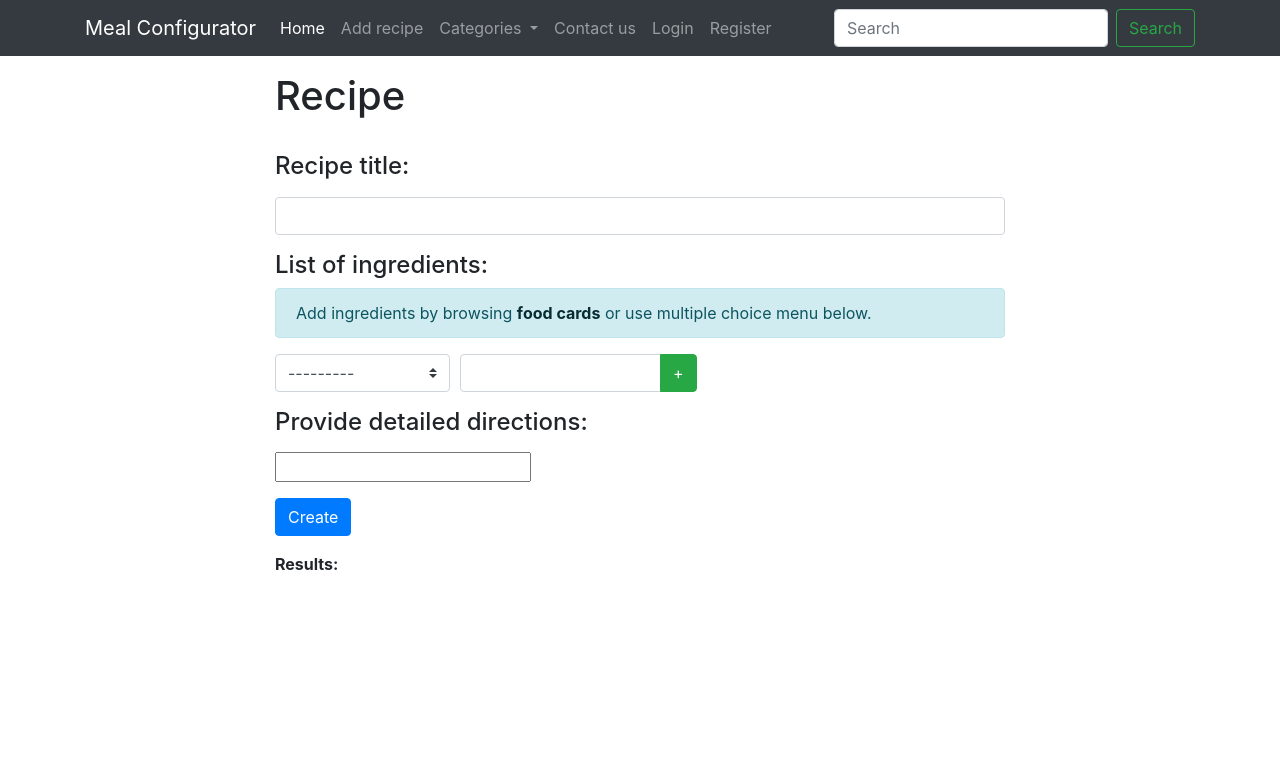
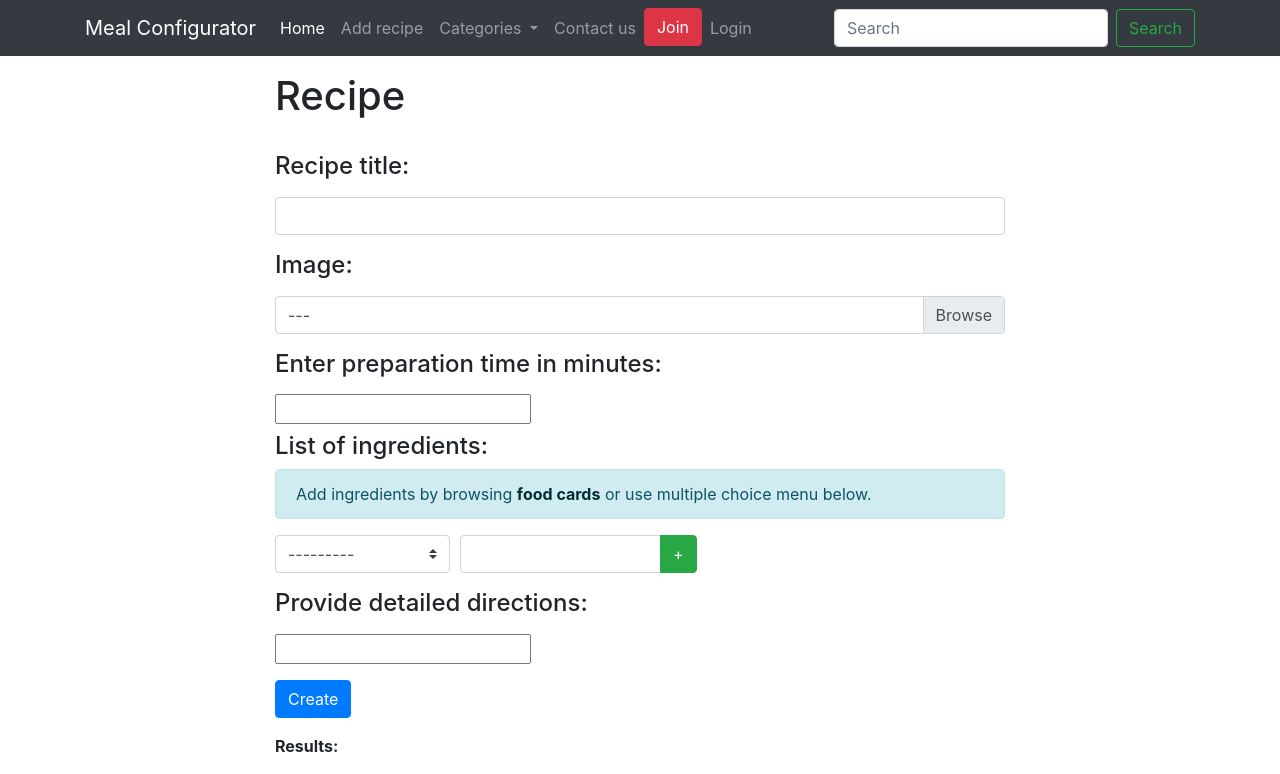
Before and after one commit to wroku/mc, a Django app: page /add-recipe/ in a window 1280 px wide. Shown: the top 774 px of the page. Run offline with Django 3.2, Linux system fonts and the light colour scheme; data comes from the database, SQL or seed files in the repository; both versions use the stored data as it was after the commit; some libraries are stand-ins or nearby versions.

Commit message:
Extend recipe model and start creating detailed recipe view

```diff
--- a/main/admin.py
+++ b/main/admin.py
@@ -21,7 +21,8 @@ class QuantityInline(admin.TabularInline):
 
 class RecipeAdmin(admin.ModelAdmin):
 
-    fields = ('user', 'recipe_name', 'directions')
+    prepopulated_fields = {'recipe_slug': ('recipe_name',)}
+    fields = ('user', 'recipe_name', 'recipe_image', 'height_field', 'width_field', 'recipe_slug', 'preparation_time', 'directions')
     inlines = (QuantityInline,)
 
 
--- a/main/forms.py
+++ b/main/forms.py
@@ -7,6 +7,7 @@ from tinymce.widgets import TinyMCE
 from django.forms import formset_factory
 from crispy_forms.helper import FormHelper
 from django.forms import BaseFormSet
+from PIL import Image
 
 
 class ContactForm(forms.Form):
@@ -21,11 +22,16 @@ class ContactForm(forms.Form):
 
 
 class NewUserForm(UserCreationForm):
-    email = forms.EmailField(required=True)
+
+
+    def __init__(self, *args, **kwargs):
+        super(NewUserForm, self).__init__(*args, **kwargs)
+        self.helper = FormHelper()
+        self.helper.form_show_labels = False
 
     class Meta:
         model = User
-        fields = ('username', 'email', 'password', 'password2')
+        fields = ('username', 'email')
 
     def save(self, commit=True):
         user = super(NewUserForm, self).save(commit=False)
@@ -34,15 +40,20 @@ class NewUserForm(UserCreationForm):
             user.save()
         return user
 
+    email = forms.EmailField(required=True)
 
 class RecipeForm(forms.Form):
 
     def __init__(self, *args, collect_ing, **kwargs):
         super(RecipeForm, self).__init__(*args, **kwargs)
+        self.helper = FormHelper()
+        self.helper.form_show_labels = False
         self.collect_ing = collect_ing
 
     recipe_name = forms.CharField(label='Recipe title', max_length=100,
                                   widget=forms.TextInput(attrs={'class': 'form-control'}))
+    recipe_image = forms.ImageField(label='Image:')
+    preparation_time = forms.IntegerField(label='Enter preparation time in minutes:')
     directions = forms.CharField(label='Provide detailed directions', max_length=10000,
                                  widget=TinyMCE())
 
--- a/main/models.py
+++ b/main/models.py
@@ -1,6 +1,8 @@
 from django.db import models
 from django.conf import settings
-
+from datetime import datetime
+from django.db.models.signals import pre_save
+from django.utils.text import slugify
 
 # Create your models here.
 
@@ -33,24 +35,48 @@ class Ingredient(models.Model):
 
     ingredient_image_src = models.CharField(max_length=255, default=f'main/REPLACE.jpg')
     ingredient_slug = models.CharField(max_length=255, unique=True)
+    # TODO Change slug to slugfield and set prepopulate
 
     def __str__(self):
         return self.ingredient_name
 
 
+def upload_location(recipe, filename):
+    return "%s/%s" %(recipe.user, filename)
+
+
 class Recipe(models.Model):
     user = models.ForeignKey(User, default=1, null=True, on_delete=models.SET_NULL)
+    recipe_posted = models.DateField('date published', default=datetime.now())
     recipe_name = models.CharField(primary_key=True, unique=True, max_length=255)
+    recipe_slug = models.SlugField(null=True, blank=True, unique=True)
+
+    recipe_image = models.ImageField(upload_to=upload_location,
+                                     null=True,
+                                     blank=True,
+                                     width_field='width_field',
+                                     height_field='height_field')
+    height_field = models.IntegerField(default=0)
+    width_field = models.IntegerField(default=0)
+
     ingredients = models.ManyToManyField(Ingredient, through='Quantity')
     directions = models.TextField()
-    #TODO add imagefield
+    preparation_time = models.IntegerField(default=45)
 
     def __str__(self):
         return self.recipe_name
+
+
+def pre_save_recipe_receiver(sender, instance, *args, **kwargs):
+    slug = slugify(instance.recipe_name)
+    # Dont have to check if slug exists becouse recipe_name is unique
+    instance.recipe_slug = slug
+
+
+pre_save.connect(pre_save_recipe_receiver, sender=Recipe)
 
 
 class Quantity(models.Model):
     recipe = models.ForeignKey(Recipe, on_delete=models.CASCADE)
     ingredient = models.ForeignKey(Ingredient, on_delete=models.CASCADE)
     quantity = models.FloatField(default=5)
-    #def percentage?
--- a/main/templates/main/addrecipe.html
+++ b/main/templates/main/addrecipe.html
@@ -14,7 +14,7 @@
 
     <br>
 
-    <form method="POST" action=""> {% csrf_token %}
+    <form method="POST" action="" enctype="multipart/form-data"> {% csrf_token %}
 
             {% if form.non_field_errors %}
                 <div class="alert alert-danger" role="alert">
@@ -42,6 +42,16 @@
                 {% endif %}
             </div>
 
+
+            <div class="fieldWrapper mb-2">
+                <h4>{{ form.recipe_image.label_tag }}</h4>
+                {{ form.recipe_image|as_crispy_field}}
+            </div>
+
+            <div class="fieldWrapper mb-2">
+                <h4>{{ form.preparation_time.label_tag }}</h4>
+                {{ form.preparation_time }}
+            </div>
 
             <h4>List of ingredients:</h4>
             <div class="alert alert-info" role="alert">
--- a/main/templates/main/navbar.html
+++ b/main/templates/main/navbar.html
@@ -1,6 +1,6 @@
 <nav class="navbar navbar-expand-lg navbar-dark bg-dark mb-3">
   <div class="container">
-    <a class="navbar-brand" href="#">Meal Configurator</a>
+    <a class="navbar-brand" href="/recipes/kromka">Meal Configurator</a>
     <button class="navbar-toggler" type="button" data-toggle="collapse" data-target="#navbarSupportedContent" aria-controls="navbarSupportedContent" aria-expanded="false" aria-label="Toggle navigation">
       <span class="navbar-toggler-icon"></span>
     </button>
@@ -34,7 +34,7 @@
         {% if user.is_authenticated %}
 
           <li class="nav-item">
-            <a class="nav-link" href="/account">{{user.username}}</a>
+            <a class="btn btn-danger" href="/account">{{user.username}}</a>
           </li>
           <li class="nav-item">
             <a class="nav-link" href="/logout">Logout</a>
@@ -43,10 +43,11 @@
         {% else %}
 
           <li class="nav-item">
+            <a class="btn btn-danger" href="/register">Join</a>
+          </li>
+
+          <li class="nav-item">
             <a class="nav-link" href="/login">Login</a>
-          </li>
-          <li class="nav-item">
-            <a class="nav-link" href="/register">Register</a>
           </li>
 
         {% endif %}
--- a/main/urls.py
+++ b/main/urls.py
@@ -22,7 +22,8 @@ urlpatterns = [
     path('add-recipe/', views.recipe_page, name='addrecipe'),
     path('contact-us/', views.contact_page, name='contact-page'),
     path('products/', views.products, name='products'),
-    path('products/<str:slug>/', views.detailed_product_page, name='details'),
+    path('products/<str:slug>/', views.detailed_product_page, name='product-details'),
+    path('recipes/<str:slug>/', views.detailed_recipe_page, name='recipe-details'),
     path('login/', views.login_request, name='login'),
     path('logout/', views.logout_request, name='logout'),
     path('register/', views.register, name='register'),
--- a/main/views.py
+++ b/main/views.py
@@ -42,6 +42,13 @@ def detailed_product_page(request, slug):
     return render(request, template_name, context)
 
 
+def detailed_recipe_page(request, slug):
+    obj = get_object_or_404(Recipe, recipe_slug=slug)
+    template_name = 'main/recipe_details.html'
+    context = {'recipe': obj}
+    return render(request, template_name, context)
+
+
 def account_details(request):
     if request.user.is_authenticated:
         return render(request, 'main/account_details.html' )
@@ -64,12 +71,13 @@ def contact_page(request):
 def recipe_page(request):
     if 'collect_ing' not in request.session:
         request.session['collect_ing'] = []
-    form = RecipeForm(request.POST or None, collect_ing = request.session['collect_ing'])
+    form = RecipeForm(request.POST or None, request.FILES or None, collect_ing=request.session['collect_ing'])
     formset = RecipeIngFormset(request.POST or None, form_kwargs={'collect_ing': request.session['collect_ing']},
                                initial=[{'ingredient': x} for x in request.session['collect_ing']])
     if request.method == 'POST':
         if form.is_valid() and formset.is_valid():
             recipe = Recipe.objects.create(**form.cleaned_data)
+            recipe.user = request.user
             recipe.save()
             for fieldset in formset.cleaned_data:
                 if fieldset != {}:
@@ -79,7 +87,7 @@ def recipe_page(request):
                     f1.save()
             request.session['collect_ing'] = []
             request.session.modified = True
-            form = RecipeForm()
+            form = RecipeForm(collect_ing=request.session['collect_ing'])
             formset = RecipeIngFormset(form_kwargs={'collect_ing': request.session['collect_ing']})
             messages.info(request, f"Success")
         else:
--- a/muconfi/settings.py
+++ b/muconfi/settings.py
@@ -155,3 +155,6 @@ USE_TZ = True
 # https://docs.djangoproject.com/en/3.0/howto/static-files/
 
 STATIC_URL = '/static/'
+
+MEDIA_URL = '/media/'
+MEDIA_ROOT = os.path.join(os.path.dirname(BASE_DIR), 'media_cdn')
--- a/muconfi/urls.py
+++ b/muconfi/urls.py
@@ -15,9 +15,16 @@ Including another URLconf
 """
 from django.contrib import admin
 from django.urls import path, include
+from django.conf import settings
+from django.conf.urls.static import static
+
 
 urlpatterns = [
     path('', include('main.urls')),
     path('tinymce/', include('tinymce.urls')),
     path('admin/', admin.site.urls),
 ]
+
+if settings.DEBUG:
+    # urlpatterns += static(settings.STATIC_URL, document_root=settings.STATIC_ROOT)
+    urlpatterns += static(settings.MEDIA_URL, document_root=settings.MEDIA_ROOT)
```
Also changed, not shown: main/templates/main/recipe_details.html (added, +15 -0 lines), main/templates/main/register.html (+7 -2 lines), carbonara.jpg (added), db.sqlite3, main/migrations/0002_auto_20200615_0906.py (added), main/migrations/0003_auto_20200615_1852.py (added), main/migrations/0004_auto_20200615_1901.py (added), main/migrations/0005_auto_20200615_2232.py (added).
